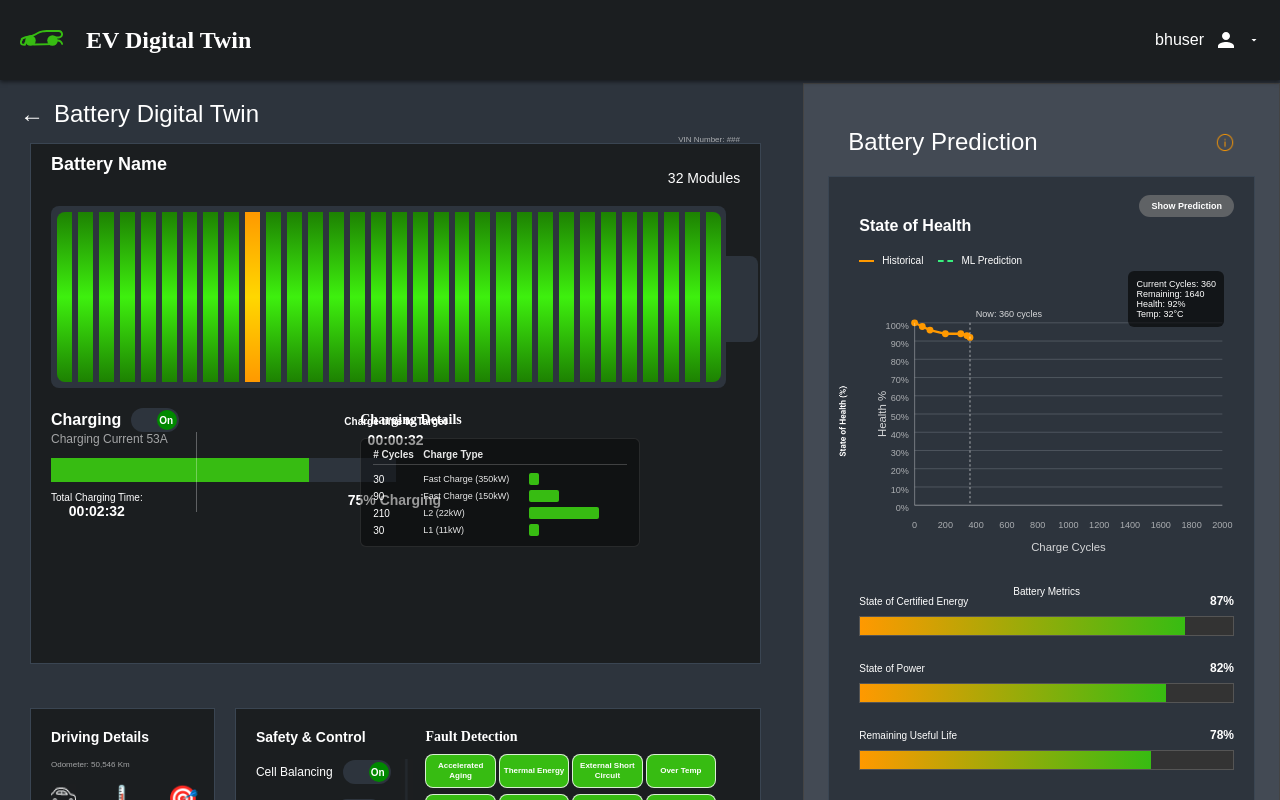
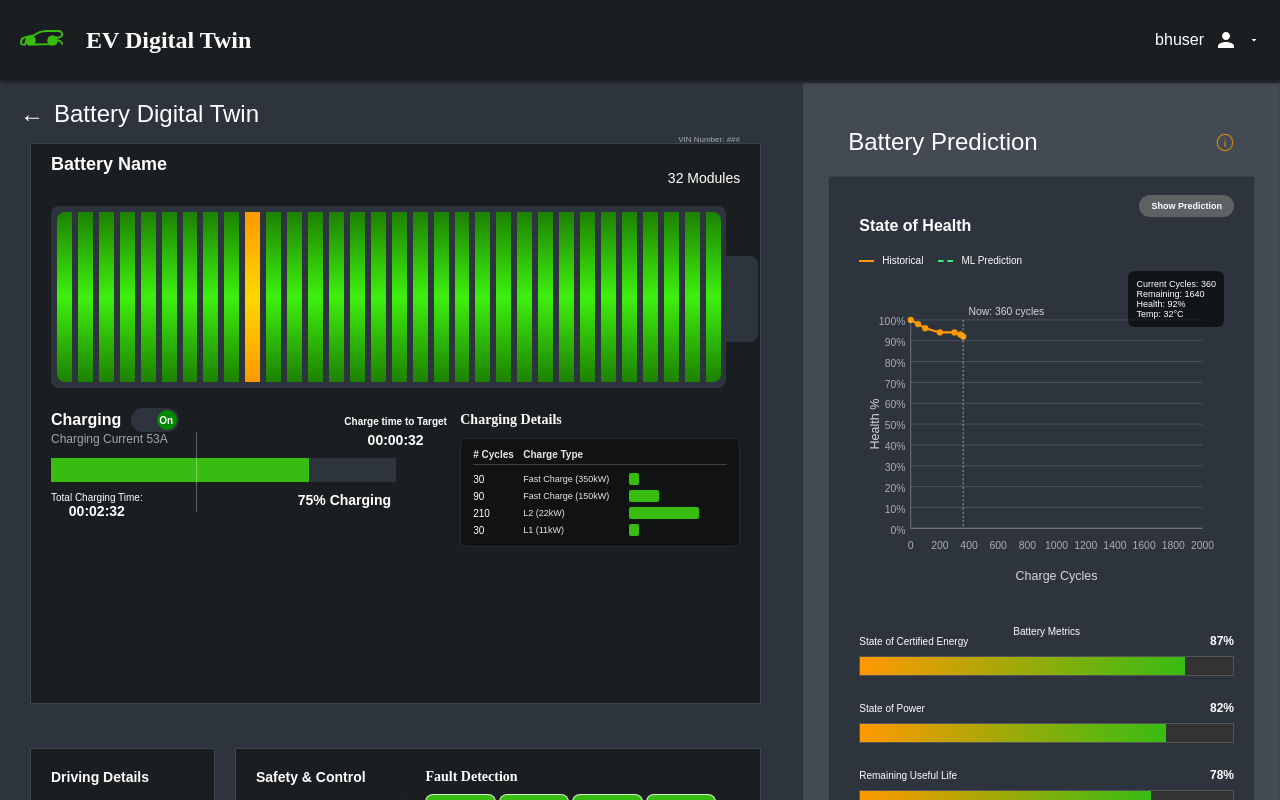
Before and after one commit to aws-solutions-library-samples/guidance-for-ev-digital-twin-ai-powered-operational-monitoring, a React (Create React App) app in the folder frontend/ev-digital-twin-tire-maintainence-system/: page /car/1/battery in a window 1280 px wide. Built offline with nearby package versions, Linux system fonts and the light colour scheme.

Commit message:
Fixed battery page scaling and added further navigation for fleet portal

```diff
--- a/frontend/ev-digital-twin-tire-maintainence-system/src/App.css
+++ b/frontend/ev-digital-twin-tire-maintainence-system/src/App.css
@@ -972,6 +972,42 @@
   flex-direction: column;
 }
 
+@media (min-width: 1400px) and (max-width: 1919px) {
+  .battery-container {
+    transform: scale(1.15);
+    transform-origin: top left;
+    width: calc(100% / 1.15);
+    height: calc(100% / 1.15);
+  }
+}
+
+@media (min-width: 1920px) {
+  .battery-container {
+    transform: scale(1.3);
+    transform-origin: top left;
+    width: calc(100% / 1.3);
+    height: calc(100% / 1.3);
+  }
+}
+
+@media (min-width: 1400px) and (max-width: 1919px) {
+  .battery-container {
+    transform: scale(1.15);
+    transform-origin: top left;
+    width: calc(100% / 1.15);
+    height: calc(100% / 1.15);
+  }
+}
+
+@media (min-width: 1920px) {
+  .battery-container {
+    transform: scale(1.3);
+    transform-origin: top left;
+    width: calc(100% / 1.3);
+    height: calc(100% / 1.3);
+  }
+}
+
 .battery-layout {
   display: flex;
   gap: 32px;
--- a/frontend/ev-digital-twin-tire-maintainence-system/src/components/BatteryScreen.js
+++ b/frontend/ev-digital-twin-tire-maintainence-system/src/components/BatteryScreen.js
@@ -128,9 +128,20 @@ const BatteryScreen = () => {
     return '#37bc12'; // Green for normal or not-yet-visible anomalies
   };
 
+  // State for window size tracking
+  const [windowSize, setWindowSize] = useState({ width: window.innerWidth, height: window.innerHeight });
+
+  useEffect(() => {
+    const handleResize = () => {
+      setWindowSize({ width: window.innerWidth, height: window.innerHeight });
+    };
+    window.addEventListener('resize', handleResize);
+    return () => window.removeEventListener('resize', handleResize);
+  }, []);
+
   // Dynamic spacing based on screen width
   const getResponsiveSpacing = () => {
-    const width = window.innerWidth;
+    const width = windowSize.width;
     if (width >= 2560) return { margin: '5px', padding: '10px', containerWidth: '420px', safetyWidth: '1100px' };
     if (width >= 1920) return { margin: '10px', padding: '15px', containerWidth: '380px', safetyWidth: '950px' };
     return { margin: '20px', padding: '20px', containerWidth: '330px', safetyWidth: '800px' };
@@ -325,7 +336,7 @@ const BatteryScreen = () => {
                   fontSize: '14px',
                   fontWeight: '700',
                   color: isCharging ? 'white' : 'rgba(255,255,255,0.5)',
-                  transform: 'translateX(200px)'
+                  transform: windowSize.width < 1600 ? 'translateX(150px)' : 'translateX(200px)'
                 }}>
                   75% {isCharging ? 'Charging' : 'Paused'}
                 </span>
@@ -336,8 +347,8 @@ const BatteryScreen = () => {
                   position: 'relative',
                   marginTop: '-80px',
                   marginLeft: 'auto',
-                  width: '300px',
-                  transform: 'translateX(-80px)'
+                  width: windowSize.width < 1600 ? '280px' : '300px',
+                  transform: windowSize.width < 1600 ? 'translateX(0px)' : 'translateX(-80px)'
                 }}>
                   <span style={{
                     fontSize: '14px',
@@ -713,28 +724,16 @@ const BatteryScreen = () => {
                   </div>
                 </div>
                 <div style={{ position: 'relative', marginTop: '80px' }}>
-                  <img
-                    src={require('./assets/stateofhealth.png')}
-                    alt="State of Health"
-                    style={{
-                      position: 'absolute',
-                      left: '-25px',
-                      top: '120px',
-                      width: '20px',
-                      height: 'auto',
-                      zIndex: 10
-                    }}
-                  />
                   <div className="prediction-chart">
-                    <svg width="320px" height="300px" viewBox="0 0 320 300">
+                    <svg width="350px" height="350px" viewBox="0 0 350 350">
                       {/* Grid lines */}
                       {Array.from({ length: 11 }, (_, i) => (
-                        <line key={i} x1="40" y1={20 + i * 16} x2="310" y2={20 + i * 16} stroke="rgba(104,111,120,1)" strokeWidth="0.5"/>
+                        <line key={i} x1="40" y1={30 + i * 20} x2="320" y2={30 + i * 20} stroke="rgba(104,111,120,1)" strokeWidth="0.5"/>
                       ))}
 
                       {/* Y-axis labels (State of Health %) */}
                       {[100, 90, 80, 70, 60, 50, 40, 30, 20, 10, 0].map((value, i) => (
-                        <text key={i} x="35" y={25 + i * 16} fill="rgba(255,255,255,0.6)" fontSize="8" textAnchor="end">
+                        <text key={i} x="35" y={35 + i * 20} fill="rgba(255,255,255,0.6)" fontSize="10" textAnchor="end">
                           {value}%
                         </text>
                       ))}
@@ -742,10 +741,10 @@ const BatteryScreen = () => {
                       {/* Calculate positions: X-axis = cycles, Y-axis = health % */}
                       {(() => {
                         const maxCycles = 2000;
-                        const chartWidth = 270;
-                        const chartHeight = 160;
+                        const chartWidth = 280;
+                        const chartHeight = 200;
                         const baseX = 40;
-                        const baseY = 180;
+                        const baseY = 230;
 
                         // Historical data points (health decreasing as cycles increase)
                         const historicalData = [
@@ -830,39 +829,39 @@ const BatteryScreen = () => {
 
                       {/* X-axis labels (Charge Cycles) */}
                       {[0, 200, 400, 600, 800, 1000, 1200, 1400, 1600, 1800, 2000].map((value, i) => (
-                        <text key={i} x={40 + (value / 2000) * 270} y="200" fill="rgba(255,255,255,0.6)" fontSize="8" textAnchor="middle">
+                        <text key={i} x={40 + (value / 2000) * 280} y="250" fill="rgba(255,255,255,0.6)" fontSize="10" textAnchor="middle">
                           {value}
                         </text>
                       ))}
 
                       {/* Current cycle indicator */}
                       <line
-                        x1={40 + (currentHealthData.cycleCount / 2000) * 270}
-                        y1="20"
-                        x2={40 + (currentHealthData.cycleCount / 2000) * 270}
-                        y2="180"
+                        x1={40 + (currentHealthData.cycleCount / 2000) * 280}
+                        y1="30"
+                        x2={40 + (currentHealthData.cycleCount / 2000) * 280}
+                        y2="230"
                         stroke="rgba(255,255,255,0.5)"
                         strokeWidth="1"
                         strokeDasharray="2,2"
                       />
                       <text
-                        x={45 + (currentHealthData.cycleCount / 2000) * 270}
-                        y="15"
+                        x={45 + (currentHealthData.cycleCount / 2000) * 280}
+                        y="25"
                         fill="rgba(255,255,255,0.8)"
-                        fontSize="8"
+                        fontSize="10"
                       >
                         Now: {currentHealthData.cycleCount} cycles
                       </text>
 
                       {/* Y-axis line */}
-                      <line x1="40" y1="20" x2="40" y2="180" stroke="rgba(255,255,255,0.3)" strokeWidth="1"/>
+                      <line x1="40" y1="30" x2="40" y2="230" stroke="rgba(255,255,255,0.3)" strokeWidth="1"/>
 
                       {/* X-axis line */}
-                      <line x1="40" y1="180" x2="310" y2="180" stroke="rgba(255,255,255,0.3)" strokeWidth="1"/>
+                      <line x1="40" y1="230" x2="320" y2="230" stroke="rgba(255,255,255,0.3)" strokeWidth="1"/>
 
                       {/* Axis labels */}
-                      <text x="175" y="220" fill="rgba(255,255,255,0.8)" fontSize="10" textAnchor="middle">Charge Cycles</text>
-                      <text x="15" y="100" fill="rgba(255,255,255,0.8)" fontSize="10" textAnchor="middle" transform="rotate(-90, 15, 100)">Health %</text>
+                      <text x="180" y="280" fill="rgba(255,255,255,0.8)" fontSize="12" textAnchor="middle">Charge Cycles</text>
+                      <text x="10" y="130" fill="rgba(255,255,255,0.8)" fontSize="12" textAnchor="middle" transform="rotate(-90, 10, 130)">Health %</text>
                     </svg>
                   </div>
 
@@ -888,7 +887,7 @@ const BatteryScreen = () => {
 
 
               {/* Battery Bars */}
-              <div className="battery-bars" style={{ marginBottom: '20px', marginTop: '-120px' }}>
+              <div className="battery-bars" style={{ marginBottom: '20px', marginTop: '-80px' }}>
                 <div style={{ textAlign: 'center', marginBottom: '-5px' }}>
                   <span style={{ fontSize: '10px', color: 'white' }}>Battery Metrics</span>
                 </div>
--- a/frontend/ev-digital-twin-tire-maintainence-system/src/components/fleet/FleetPortal.js
+++ b/frontend/ev-digital-twin-tire-maintainence-system/src/components/fleet/FleetPortal.js
@@ -65,7 +65,7 @@ const FleetPortal = () => {
           <div className="vehicle-list">
             <div className="vehicle-row">
               <div className="vehicle-info">
-                <div className="vehicle-id">1C4BJWCG8DL501255</div>
+                <div className="vehicle-id" onClick={() => navigate('/car/1')}>1C4BJWCG8DL501255</div>
                 <div className="vehicle-address">1779 Dale Avenue</div>
               </div>
               <div className="battery-section">
@@ -80,7 +80,7 @@ const FleetPortal = () => {
             </div>
             <div className="vehicle-row">
               <div className="vehicle-info">
-                <div className="vehicle-id">1FVHG3DX3DHFE3747</div>
+                <div className="vehicle-id" onClick={() => navigate('/car/2')}>1FVHG3DX3DHFE3747</div>
                 <div className="vehicle-address">Address</div>
               </div>
               <div className="battery-section">
@@ -95,7 +95,7 @@ const FleetPortal = () => {
             </div>
             <div className="vehicle-row">
               <div className="vehicle-info">
-                <div className="vehicle-id">1GCEC14W6TZ225573</div>
+                <div className="vehicle-id" onClick={() => navigate('/car/3')}>1GCEC14W6TZ225573</div>
                 <div className="vehicle-address">Address</div>
               </div>
               <div className="battery-section">
@@ -110,7 +110,7 @@ const FleetPortal = () => {
             </div>
             <div className="vehicle-row">
               <div className="vehicle-info">
-                <div className="vehicle-id">3B7HC13Z7TG112627</div>
+                <div className="vehicle-id" onClick={() => navigate('/car/4')}>3B7HC13Z7TG112627</div>
                 <div className="vehicle-address">Address</div>
               </div>
               <div className="battery-section">
@@ -125,7 +125,7 @@ const FleetPortal = () => {
             </div>
             <div className="vehicle-row">
               <div className="vehicle-info">
-                <div className="vehicle-id">WAUHGAFC6DN030356</div>
+                <div className="vehicle-id" onClick={() => navigate('/car/5')}>WAUHGAFC6DN030356</div>
                 <div className="vehicle-address">Address</div>
               </div>
               <div className="battery-section">
--- a/frontend/ev-digital-twin-tire-maintainence-system/src/components/fleet/fleetportal.css
+++ b/frontend/ev-digital-twin-tire-maintainence-system/src/components/fleet/fleetportal.css
@@ -294,6 +294,12 @@
   color: #ffa500;
   font-weight: 600;
   margin-bottom: 2px;
+  cursor: pointer;
+}
+
+.vehicle-id:hover {
+  color: #37bc12;
+  text-decoration: underline;
 }
 
 @media (min-width: 1400px) {
```
